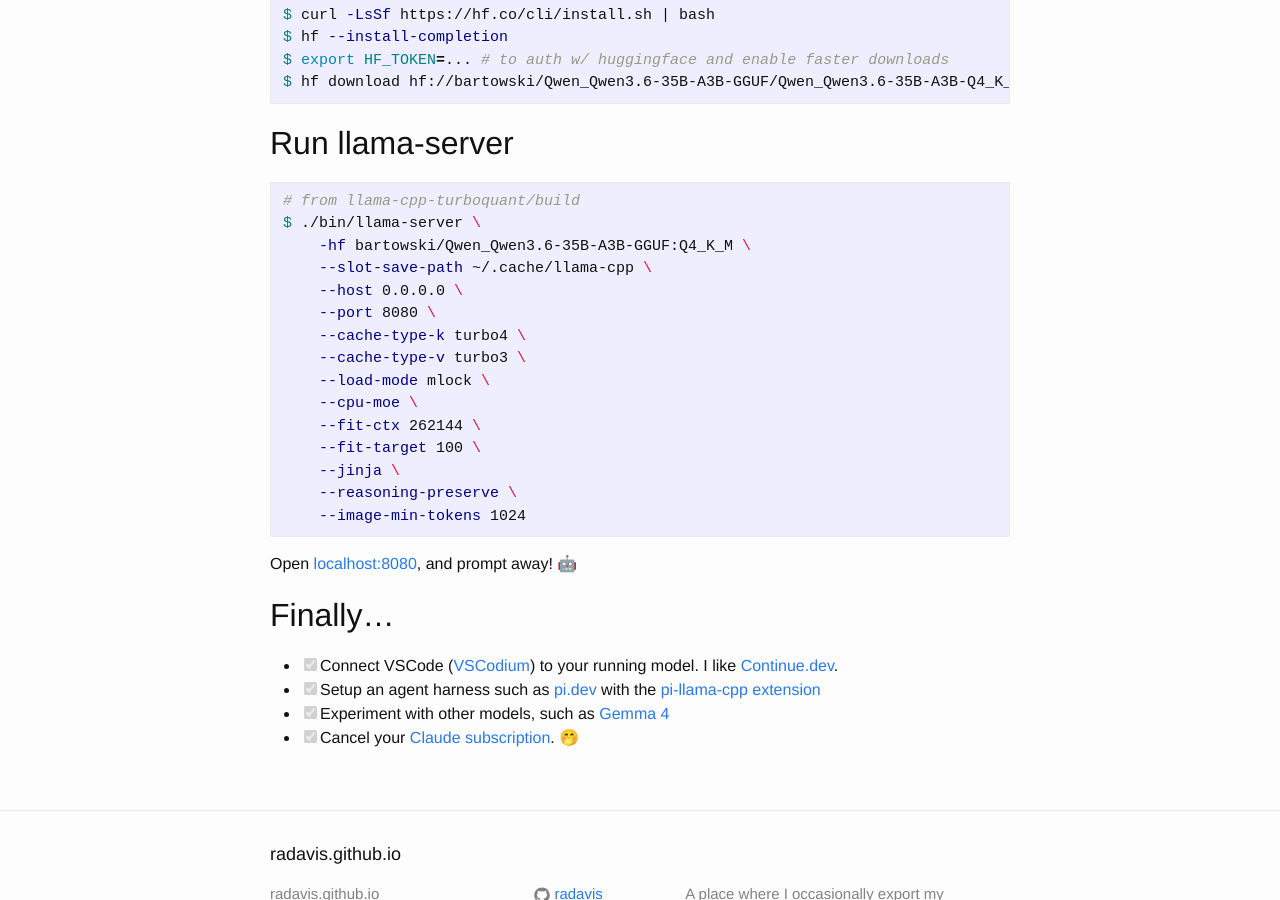
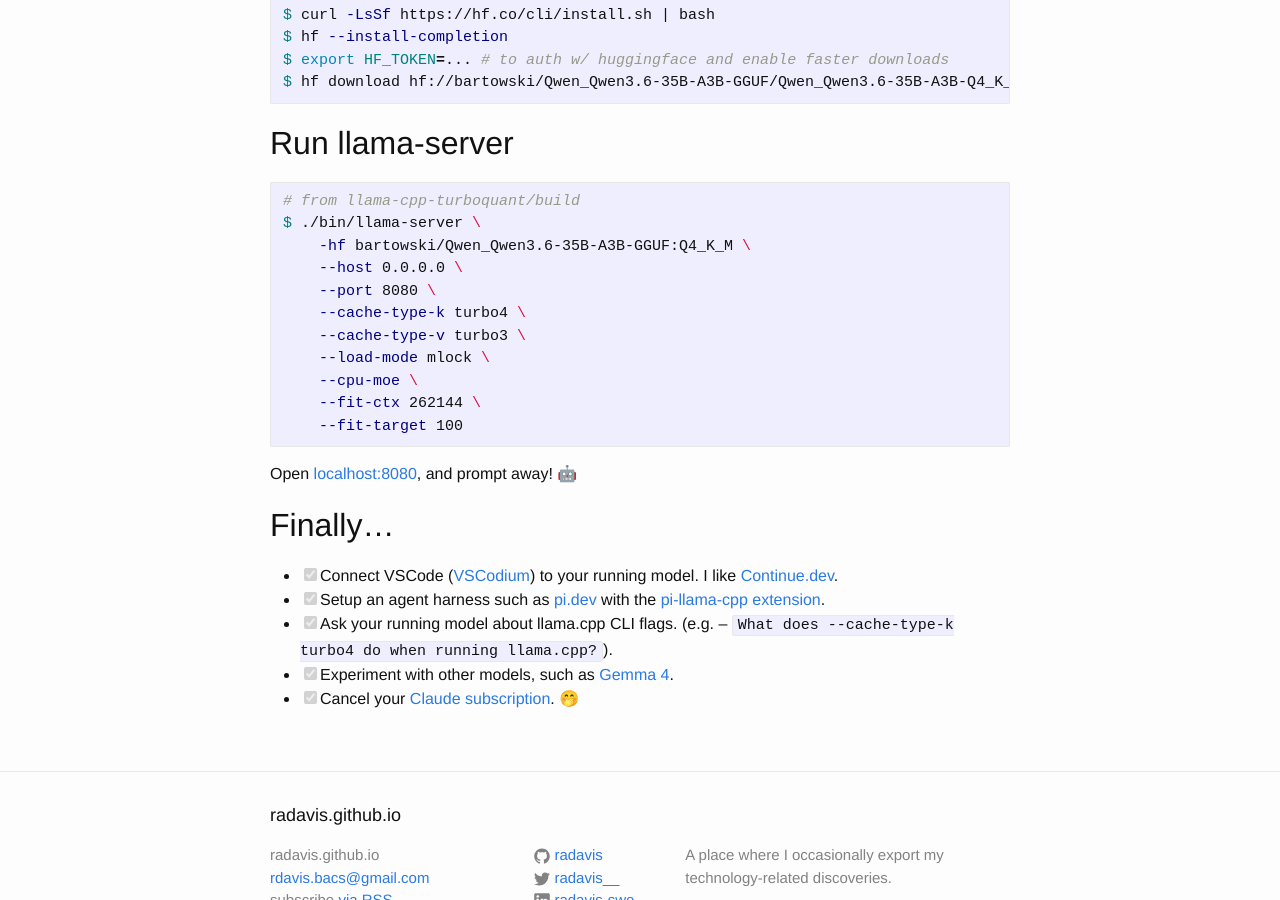
Before and after one commit to radavis/radavis.github.io, a Jekyll site: the page built from _posts/2026-08-19-local-llm-inference-on-legacy-hardware.md, in a window 1280 px wide and 900 px high, scrolled down 2363 px. Built offline with Jekyll 4.4.1, drawn with Linux system fonts in a browser that asks for light colours.

Commit message:
Update 2026-08-19-local-llm-inference-on-legacy-hardware.md

````diff
--- a/_posts/2026-08-19-local-llm-inference-on-legacy-hardware.md
+++ b/_posts/2026-08-19-local-llm-inference-on-legacy-hardware.md
@@ -76,7 +76,6 @@
 # from llama-cpp-turboquant/build
 $ ./bin/llama-server \
     -hf bartowski/Qwen_Qwen3.6-35B-A3B-GGUF:Q4_K_M \
-    --slot-save-path ~/.cache/llama-cpp \
     --host 0.0.0.0 \
     --port 8080 \
     --cache-type-k turbo4 \
@@ -84,10 +83,7 @@
     --load-mode mlock \
     --cpu-moe \
     --fit-ctx 262144 \
-    --fit-target 100 \
-    --jinja \
-    --reasoning-preserve \
-    --image-min-tokens 1024
+    --fit-target 100
 ```
 
 Open [localhost:8080](http://localhost:8080), and prompt away! 🤖
@@ -95,6 +91,7 @@
 ## Finally...
 
 - [x] Connect VSCode ([VSCodium](https://github.com/VSCodium/vscodium#readme)) to your running model. I like [Continue.dev](https://docs.continue.dev/).
-- [x] Setup an agent harness such as [pi.dev](https://pi.dev/) with the [pi-llama-cpp extension](https://pi.dev/packages/pi-llama-cpp)
-- [x] Experiment with other models, such as [Gemma 4](https://huggingface.co/models?search=gemma+4)
+- [x] Setup an agent harness such as [pi.dev](https://pi.dev/) with the [pi-llama-cpp extension](https://pi.dev/packages/pi-llama-cpp).
+- [x] Ask your running model about llama.cpp CLI flags. (e.g. -- `What does --cache-type-k turbo4 do when running llama.cpp?`).
+- [x] Experiment with other models, such as [Gemma 4](https://huggingface.co/models?search=gemma+4).
 - [x] Cancel your [Claude subscription](https://claude.com/pricing). 🤭
````
